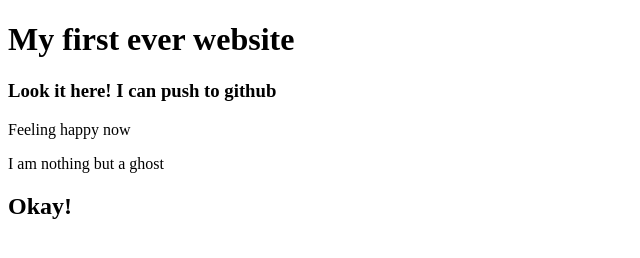
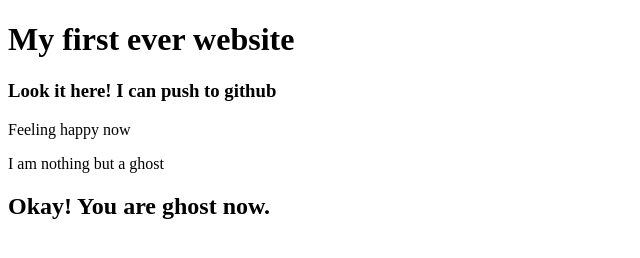
Before and after one commit to ApuKumarRoy/my-first-website, a plain HTML site: page index.html in a window 1280 px wide. Shown: the whole page, without its empty margins (0-640 px from the left). Drawn offline with Linux system fonts and the light colour scheme.

Commit message:
new things added

```diff
--- a/index.html
+++ b/index.html
@@ -11,6 +11,6 @@
     <h3>Look it here! I can push to github</h3>
     <p>Feeling happy now</p>
     <p>I am nothing but a ghost</p>
-    <h2>Okay!</h2>
+    <h2>Okay! You are ghost now.</h2>
 </body>
 </html>
```
